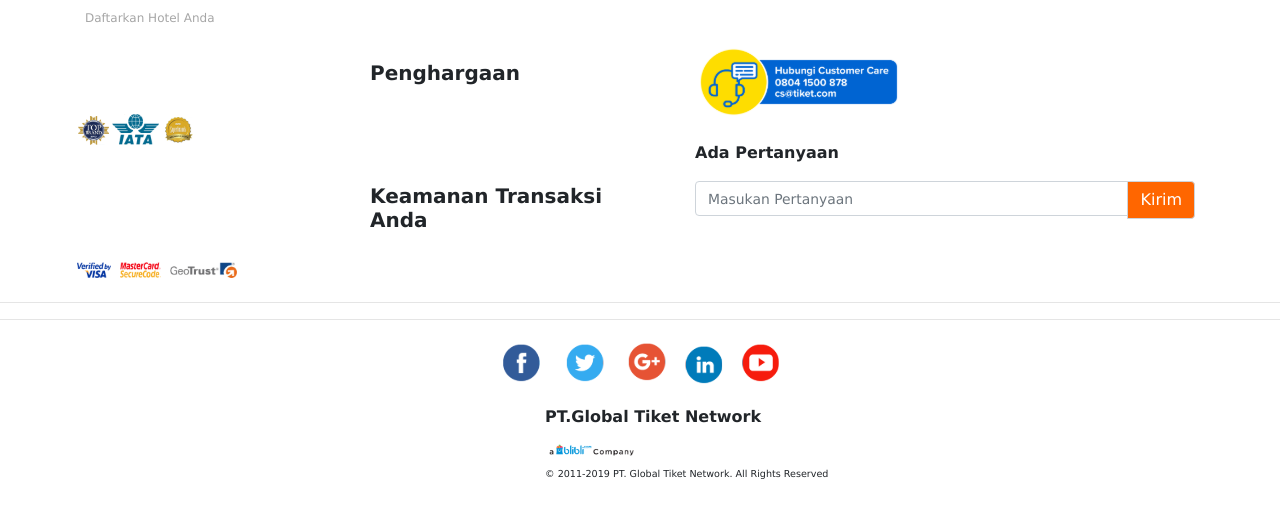
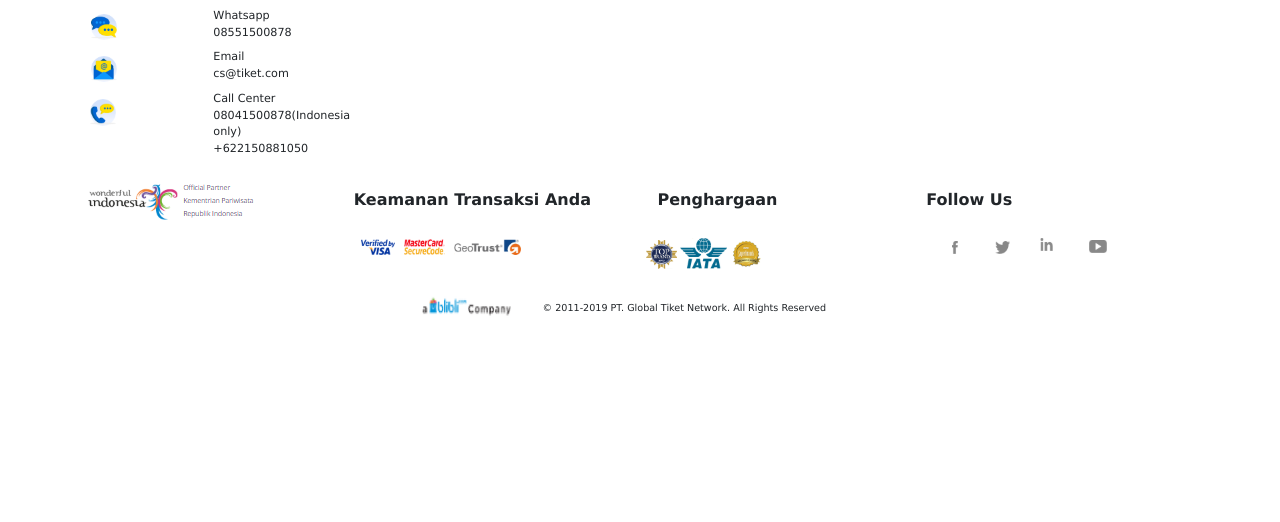
Before and after one commit to AndikaYudantara/tubes-webpro, a CodeIgniter app: page /tubes-webpro/ in a window 1280 px wide. Shown: the part 1478-2000 px from the top of the page. After the commit the page ends 1794 px from the top, so only its background shows below. Run offline with CodeIgniter, Linux system fonts and the light colour scheme; some libraries are stand-ins or nearby versions.

Commit message:
add footer login, footer home

```diff
--- a/tiket.com/application/controllers/Login.php
+++ b/tiket.com/application/controllers/Login.php
@@ -16,7 +16,7 @@ class Login extends CI_Controller{
 			$this->load->view('templates/default_navbar');
 		}
 		$this->load->view('login/index');
-		$this->load->view('templates/footer');
+		$this->load->view('templates/footer_login');
 	}
 
 	public function validate(){
--- a/tiket.com/application/controllers/Register.php
+++ b/tiket.com/application/controllers/Register.php
@@ -16,7 +16,7 @@ class Register extends CI_Controller{
 			$this->load->view('templates/default_navbar');
 		}
 		$this->load->view('register/index');
-		$this->load->view('templates/footer');
+		$this->load->view('templates/footer_login');
 	}
 
 	public function insert(){
--- a/tiket.com/application/views/home/index.php
+++ b/tiket.com/application/views/home/index.php
@@ -74,14 +74,15 @@
 				<nav class="navbar navbar-expand-sm">
 					<ul class="navbar-nav">
 						<a class="floating-window-header-nav-item"><img class="nav-link" src="<?= base_url(); ?>/assets/img/logo_pesawat.jpg"></a>
-						<a class="floating-window-header-nav-item"><img class="nav-link" src="<?= base_url(); ?>/assets/img/logo_hotel.jpg"></li>
-						<a href="<?= base_url('Kereta_api')?>" class="floating-window-header-nav-item"><img class="nav-link" src="<?= base_url(); ?>/assets/img/logo_kereta.jpg"></li>
-						<a class="floating-window-header-nav-item"><img class="nav-link" src="<?= base_url(); ?>/assets/img/logo_mobil.jpg"></li>
-						<a class="floating-window-header-nav-item"><img class="nav-link" src="<?= base_url(); ?>/assets/img/logo_entertaiment.jpg"></li>
+						<a class="floating-window-header-nav-item"><img class="nav-link" src="<?= base_url(); ?>/assets/img/logo_hotel.jpg"></a>
+						<a href="<?= base_url('Kereta_api')?>" class="floating-window-header-nav-item"><img class="nav-link" src="<?= base_url(); ?>/assets/img/logo_kereta.jpg"></a>
+						<a class="floating-window-header-nav-item"><img class="nav-link" src="<?= base_url(); ?>/assets/img/logo_mobil.jpg"></a>
+						<a class="floating-window-header-nav-item"><img class="nav-link" src="<?= base_url(); ?>/assets/img/logo_entertaiment.jpg"></a>
 					</ul>
 				</nav>
 			</div>
 		</div>
+
 		<br>
 		<div class="floating-window-main">
 			<div id="hotel" class="floating-window-main-hotel" onclick="hotel();">
@@ -92,5 +93,6 @@
 			</div>
 		</div>
 	</div>
+
 </body>
 </html>
--- a/tiket.com/application/views/templates/footer.php
+++ b/tiket.com/application/views/templates/footer.php
@@ -3,12 +3,10 @@
 	<script src="https://stackpath.bootstrapcdn.com/bootstrap/4.2.1/js/bootstrap.min.js" integrity="sha384-B0UglyR+jN6CkvvICOB2joaf5I4l3gm9GU6Hc1og6Ls7i6U/mkkaduKaBhlAXv9k" crossorigin="anonymous"></script>
 	<link rel="stylesheet" type="text/css"  href="<?= base_url(); ?>/assets/css/footer.css">
 
-<img style="width: 100%" src="<?= base_url();?>/assets/img/tes.png">
 
 
 
 
-  <div style="width: 100%; height: 75px;background-color: #efefef;">
       <div align="center" style="padding-top: 25px;">
         <span style="font-weight: bold;margin-right:50px;"> Berlangganan newsletter spesial promo dan penawaran terbaik</span>
         <input type="text" name="langganan_email" placeholder="Masukkan email Anda" style="border-radius: 16px; height: 33px;width: 18%;border: solid 2px #ddd; font-size: 75%;padding-left: 20px;margin-right: 10px;">
@@ -30,18 +28,67 @@
 
         <hr class="clearfix w-100 d-md-none">
 
+      <div style="margin-right: 10px;" class="col mx-auto">
+
+          <img style="margin-bottom: 20px;margin-top: 10px;" src="<?= base_url(); ?>/assets/img/logo.svg">
+
+        <ul style="font-size: 70%" class="list-unstyled">
+          <li>
+            <div class="row">
+              <div class="col-4">
+                <img src="<?= base_url(); ?>/assets/img/logo_foot_1.png">
+              </div>
+
+             <div class="col-4">
+               <div class="row">Whatsapp</div>
+               <div class="row">08551500878</div>
+             </div>
+          </div>
+          </li>
+
+           <li>
+            <div class="row">
+              <div class="col-4">
+                <img src="<?= base_url(); ?>/assets/img/logo_foot_2.png">
+              </div>
+
+             <div class="col-4">
+               <div class="row">Email</div>
+               <div class="row">cs@tiket.com</div>
+             </div>
+          </div>
+          </li>
+
+           <li>
+            <div class="row">
+              <div class="col-4">
+                <img src="<?= base_url(); ?>/assets/img/logo_foot_3.png">
+              </div>
+
+             <div class="col-4">
+               <div class="row">Call Center</div>
+               <div class="row">08041500878(Indonesia only)</div>
+               <div class="row">
+                 +622150881050
+               </div>
+             </div>
+          </div>
+          </li>
+
+        </ul>
+      </div>
         <!-- Grid column -->
         <div class="col mx-auto">
 
           <!-- Links -->
-          <h5 class="font-weight-bold text-capitalize mt-3 mb-4">Perusahaan</h5>
+          <h6 class="font-weight-bold text-capitalize mt-3 mb-4">Perusahaan</h6>
 
           <ul class="list-unstyled">
             <li>
               <a href="#!"> Karir</a>
             </li>
             <li>
-              <a href="#!">Corporate 2</a>
+              <a href="#!">Corporate </a>
             </li>
             <li>
               <a href="#!">Partner</a>
@@ -68,11 +115,37 @@
 
         <hr class="clearfix w-100 d-md-none">
 
+
+        <div class="col mx-auto">
+
+          <!-- Links -->
+          <h6 class="font-weight-bold text-capitalize mt-3 mb-4">Produk</h6>
+
+          <ul class="list-unstyled">
+            <li>
+              <a href="#!">Pesawat</a>
+            </li>
+            <li>
+              <a href="#!">Hotel</a>
+            </li>
+            <li>
+              <a href="#!">Kereta Api</a>
+            </li>
+             <li>
+              <a href="#!">Sewa Mobil</a>
+            </li>
+             <li>
+              <a href="#!">Hiburan</a>
+            </li>
+          </ul>
+
+        </div>
+
         <!-- Grid column -->
         <div class="col mx-auto">
 
           <!-- Links -->
-          <h5 class="font-weight-bold text-capitalize mt-3 mb-4">Bantuan</h5>
+          <h6 class="font-weight-bold text-capitalize mt-3 mb-4">Dukungan</h6>
 
           <ul class="list-unstyled">
             <li>
@@ -87,109 +160,97 @@
           </ul>
 
         </div>
-        <!-- Grid column -->
 
-        <hr class="clearfix w-100 d-md-none">
-
-        <!-- Grid column -->
-        <div class="col mx-auto">
-          <div class="row">
-          <!-- Links -->
-          <h5 style="margin-right: 100px;" class="font-weight-bold text-capitalize mt-3 mb-4">Penghargaan</h5><br>
-                <img style="margin-bottom: 10px; " src="<?= base_url(); ?>/assets/img/logo_penghargaan1.png">
-          </div>
-         <div class="row">
-             <h5 class="font-weight-bold text-capitalize mt-3 mb-4">Keamanan Transaksi Anda</h5>
-              <img src="<?= base_url(); ?>/assets/img/logo_kartu.png">
-          </div>
-        </div>
-        <!-- Grid column -->
-         <hr class="clearfix w-100 d-md-none">
-
-        <!-- Grid column -->
        <div class="col mx-auto">
 
-          <!-- Links -->
+           <h6 class="font-weight-bold text-capitalize mt-3 mb-4">Download tiket.com app</h6>
 
-          <ul>
+           <ul class="list-unstyled" >
               <li>
-         		<img style="margin-bottom: 20px;" src="<?= base_url(); ?>/assets/img/logo_CC.png">
-     	 	 </li>
-     	 	 <li style="margin-bottom: 10px;font-weight: bold;">
-     	 	 	<p>Ada Pertanyaan</p>
+                <a href="#">
+                <img id="img" src="<?= base_url(); ?>/assets/img/logo_app_apple.png"></a>
               </li>
               <li>
-     	 	 	<div class="input-group mb-3">
- 						 <input style="font-size: 87%" type="text" class="form-control" placeholder="Masukan Pertanyaan">
- 				 		<div class="input-group-append">
-   								 <span style="background-color: #ff6600;color: white;" class="input-group-text" id="basic-addon2">Kirim</span>
- 						 </div>
-				</div>
-     	 	 </li>
-     	 </ul>
-        </div>
-      </div>
-      <!-- Grid row -->
-
-    </div>
-    <!-- Footer Links -->
-
-    <hr><hr>
-
-
- <ul class="list-unstyled list-inline text-center">
-
-       <li class="list-inline-item">
                   <a href="#">
-          <img src="<?= base_url(); ?>/assets/img/logo_foot_fb.png">
-        </a>
-      </li>
-      <li class="list-inline-item">
-        <a href="#">
-          <img src="<?= base_url(); ?>/assets/img/logo_foot_twitter.png">
-        </a>
-      </li>
-     <li class="list-inline-item">
-        <a href="#">
-          <img src="<?= base_url(); ?>/assets/img/logo_foot_gplus.png">
-        </a>
-      </li>
-     <li class="list-inline-item">
-        <a href="#">
-          <img src="<?= base_url(); ?>/assets/img/logo_foot_in.png">
-        </a>
-      </li>
-      <li class="list-inline-item">
-        <a href="#">
-          <img src="<?= base_url(); ?>/assets/img/logo_foot_yt.png">
-        </a>
+                  <img id="img" src="<?= base_url(); ?>/assets/img/logo_app_google.png"></a>
               </li>
            </ul>
 
-    <div style="margin:0;float: none;">
-      <div class="container">
+
+       </div>
+
+
+      </div>
+
+    </div>
+
+    <div class="container text-center text-md-left">
         <div class="row">
-        <div class="col-5"></div>
-         <div class="col" >
+          <div class="col mx-auto">
+
+            <img src="<?= base_url(); ?>/assets/img/logo_foot_wonderful.png">
+          </div>
+          <div class="col mx-auto">
               <div class="row">
-            <span style="font-weight: bold;">PT.Global Tiket Network</span>
+               <h6 class="font-weight-bold text-capitalize mt-3 mb-4">Keamanan Transaksi Anda</h6></div>
+
+               <div class="row">
+                <img src="<?= base_url(); ?>/assets/img/logo_kartu.png" >
+
                </div>
+
+          </div>
+
+
+
+          <div class="col mx-auto">
               <div class="row">
-            <a id="g1" href="#">
-             <img  src="<?= base_url(); ?>/assets/img/logo_foot_bli.png">
-             </a>
+               <h6 style="margin-left: 20px;" class="font-weight-bold text-capitalize mt-3 mb-4">Penghargaan</h6></div>
+
+               <div class="row">
+                <img src="<?= base_url(); ?>/assets/img/logo_penghargaan1.png" >
+
                </div>
-          <div class="row" >
+
+          </div>
+
+          <div style="padding-left: 20px;" class="col mx-auto">
+              <div class="row">
+               <h6 class="font-weight-bold text-capitalize mt-3 mb-4">Follow Us</h6></div>
+
+                <div class="row">   <div class="col-2">
+                  <a href="#">
+                  <img id="img" src="<?= base_url(); ?>/assets/img/logo_foot_fb1.png"></a></div>
+                  <div class="col-2">
+                    <a href="#">
+                  <img id="img" src="<?= base_url(); ?>/assets/img/logo_foot_twitter1.png"></a></div>
+                  <div class="col-2 ">
+                    <a id="img" href="#">
+                  <img src="<?= base_url(); ?>/assets/img/logo_foot_in1.png"></a></div>
+                  <div class="col-2 ">
+                    <a href="#">
+                  <img id="img" src="<?= base_url(); ?>/assets/img/logo_foot_yt1.png"></a></div>
+
+                  </div>
+
+                </div>
+
+          </div>
+
+
+        </div>
+
+        <div class="container text-center text-md-left">
+        <div class="row">
+          <div class="col-5 mx-auto">
+              <img style="margin-right: 20px ;width:100px;height: 50px "src="<?= base_url(); ?>/assets/img/logo_foot_bli.png">
               <span style="font-size: 60%">© 2011-2019 PT. Global Tiket Network. All Rights Reserved</span>
           </div>
         </div>
-        <div class="col-4"> </div>
+    </div>
 
-        </div>
-      </div>
-    </div>
+
   </footer>
 
-  <br><br><br>
 </body>
 </html>
--- a/tiket.com/assets/css/footer.css
+++ b/tiket.com/assets/css/footer.css
@@ -28,3 +28,7 @@ cursor: pointer;
 #g1:hover{
 	cursor: pointer;
 }
+
+#img:hover{
+cursor: pointer;
+}
```
Also changed, not shown: tiket.com/application/views/templates/footer_login.php (added, +195 -0 lines), tiket.com/assets/img/logo_app_apple.png (added), tiket.com/assets/img/logo_app_google.png (added), tiket.com/assets/img/logo_foot_1.png (added), tiket.com/assets/img/logo_foot_2.png (added), tiket.com/assets/img/logo_foot_3.png (added), tiket.com/assets/img/logo_foot_fb1.png (added), tiket.com/assets/img/logo_foot_in1.png (added), tiket.com/assets/img/logo_foot_twitter1.png (added), tiket.com/assets/img/logo_foot_wonderful.png (added), tiket.com/assets/img/logo_foot_yt1.png (added). Lines whose indentation alone changed are shown as unchanged.
